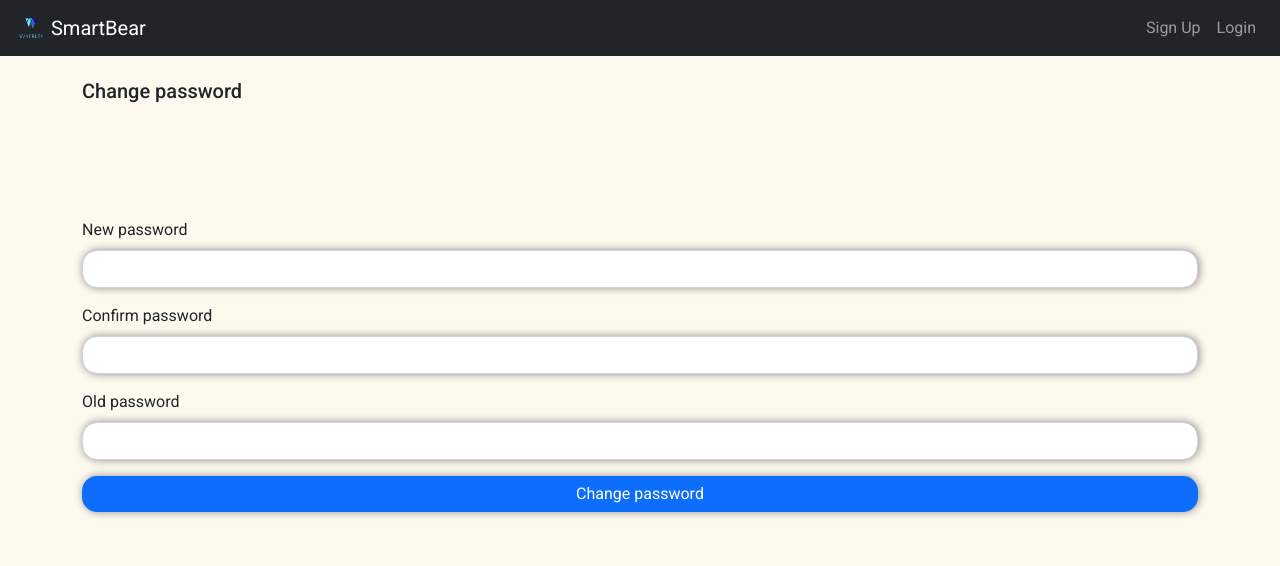
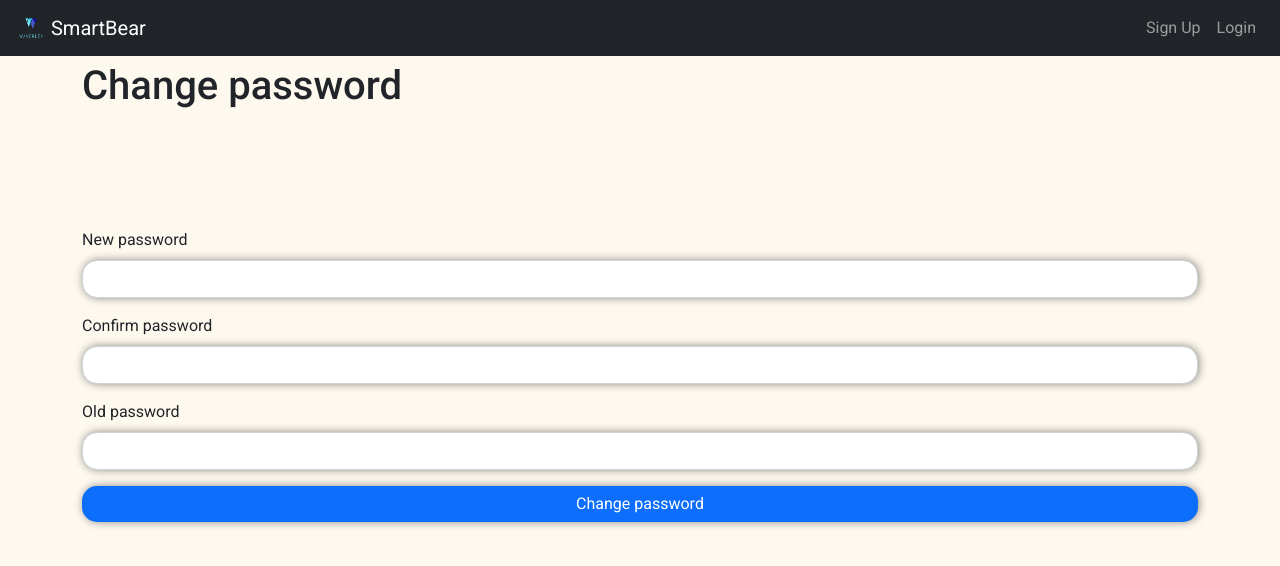
Before and after one commit to gveramendi-waverleysoftware/smartbear-angupht-ui, an Angular app: page /changepassword in a window 1280 px wide. Shown: the top 566 px of the page. Built offline with nearby package versions, Linux system fonts and the light colour scheme; no server answers.

Commit message:
change title size

```diff
--- a/src/app/components/change-password/change-password.component.html
+++ b/src/app/components/change-password/change-password.component.html
@@ -1,4 +1,4 @@
-<h5 class="modal-title">Change password</h5>
+<h1 class="modal-title">Change password</h1>
 <form name="form" (ngSubmit)="f.form.valid && onSubmit()" #f="ngForm" novalidate class="changePassword">
     <div class="form-group">
         <label for="newPassword" class="form-label">New password</label>
```
